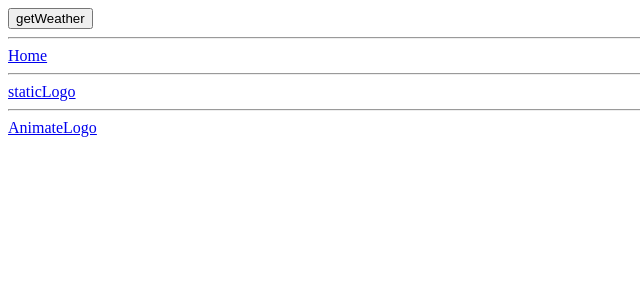
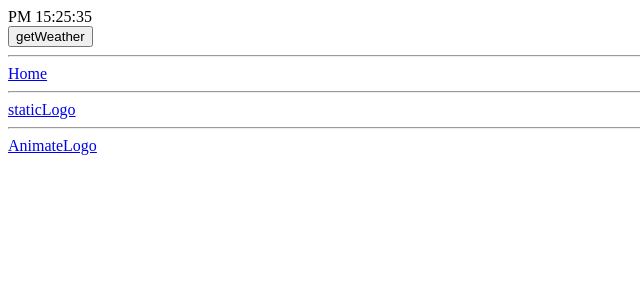
Before and after one commit to vanessa-kim/playground, a Vue app in the folder pocket-weather/: page / in a window 1280 px wide. Shown: the top 300 px of the page, without its empty margins (0-640 px from the left). Built offline with nearby package versions, Linux system fonts and the light colour scheme; no server answers.

Commit message:
[PW] Making clock component

```diff
--- /dev/null
+++ b/pocket-weather/src/components/UserClock.vue
@@ -0,0 +1,47 @@
+<template>
+  <!-- This Clock component gets the time in user's region -->
+  <div>
+    {{ currentTime }}
+  </div>
+</template>
+
+<script>
+export default {
+  name: 'UserClock',
+
+  data() {
+    return {
+      currentTime: null,
+    }
+  },
+
+  mounted() {
+    this.initTime();
+  },
+
+  methods: {
+    initTime() {
+      this.currentTime = 'AM 00:00:00';
+      setInterval(this.getCurrentTime, 1000);
+    },
+
+    timeFormmatter(time) {
+      return time < 10 ? `0${time}` : time;
+    },
+
+    getCurrentTime() {
+      const date = new Date();
+      const hours = date.getHours();
+      const minutes = date.getMinutes();
+      const seconds = date.getSeconds();
+      const merdiem = hours < 12 ? 'AM' : 'PM';
+
+      this.currentTime = `${merdiem} ${this.timeFormmatter(hours)}:${this.timeFormmatter(minutes)}:${this.timeFormmatter(seconds)}`;
+    },
+  },
+}
+</script>
+
+<style>
+
+</style>
--- a/pocket-weather/src/views/AppContent.vue
+++ b/pocket-weather/src/views/AppContent.vue
@@ -1,5 +1,6 @@
 <template>
   <div>
+    <user-clock />
     <button @click="getCurrentWeatherData">getWeather</button>
     {{ currentWeather }}
   </div>
@@ -8,8 +9,14 @@
 <script>
 import api from '@/api/weather';
 
+// Components
+import UserClock from '@/components/UserClock';
+
 export default {
   name: 'AppContent',
+  components: {
+    UserClock,
+  },
   data() {
     return {
       currentWeather: null,
```
